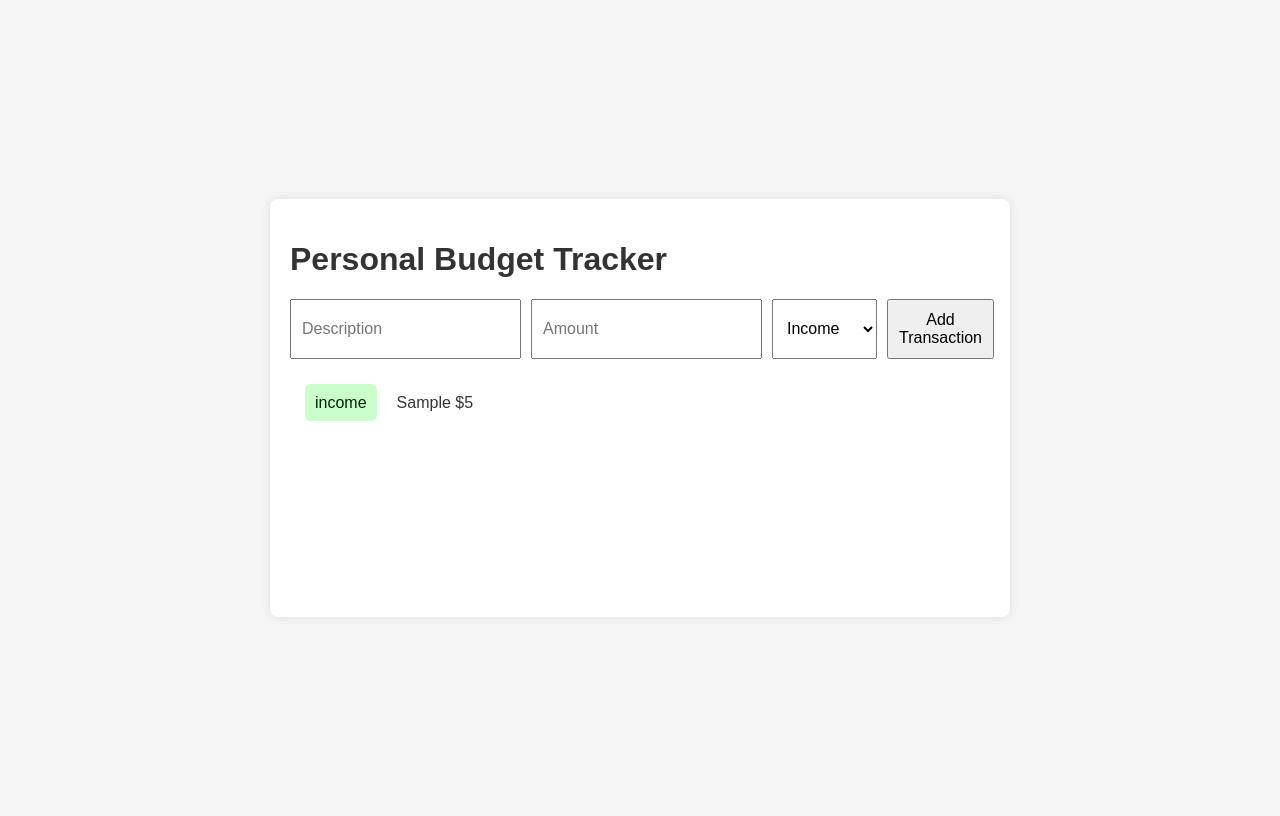
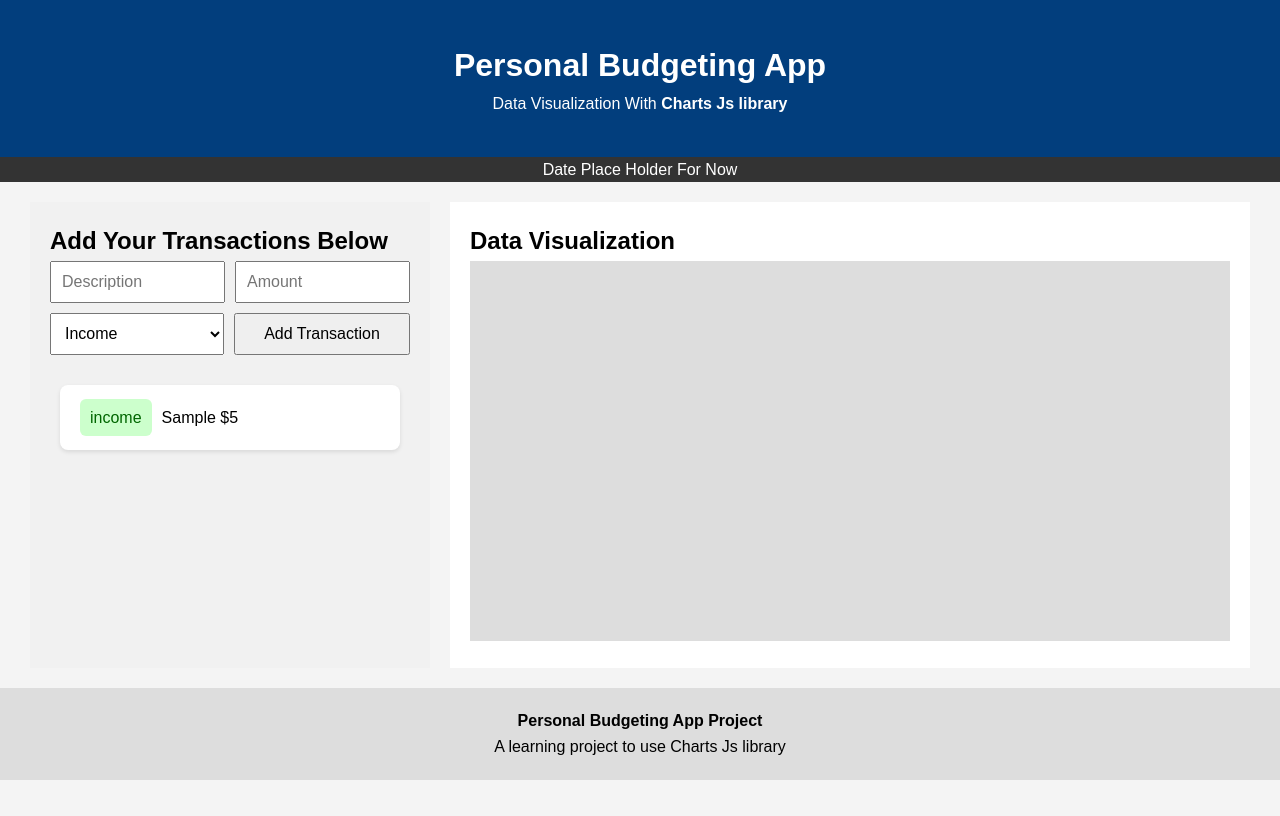
Before and after one commit to HaythamFourati/Personal-Budget-Tracker, a website built with Parcel: page index.html in a window 1280 px wide. Both pictures are taken after typing "Sample", "5" into the empty fields and a click on the button "Add Transaction". Built offline with nearby package versions, Linux system fonts and the light colour scheme.

Commit message:
fixing the app layout and main components

```diff
--- a/index.html
+++ b/index.html
@@ -8,8 +8,21 @@
     <script src="https://cdn.jsdelivr.net/npm/chart.js"></script>
   </head>
   <body>
-    <div class="container">
-      <h1>Personal Budget Tracker</h1>
+    <!-- Header -->
+    <div class="header">
+      <h1>Personal Budgeting App</h1>
+      <p>Data Visualization With <b>Charts Js library</b></p>
+    </div>
+
+    <!-- Navigation Bar -->
+    <div class="navbar">
+      <p>Date Place Holder For Now</p>
+    </div>
+
+    <!-- The flexible grid (content) -->
+    <div class="row">
+      <div class="side">
+        <h2>Add Your Transactions Below</h2>
         <form id="transaction-form">
           <input
             type="text"
@@ -26,8 +39,17 @@
         </form>
 
         <ul id="transaction-list"></ul>
+      </div>
+      <div class="main">
+        <h2>Data Visualization</h2>
+        <canvas id="myChart"></canvas>
+      </div>
+    </div>
 
-      <canvas id="myChart" width="400" max-height="200"></canvas>
+    <!-- Footer -->
+    <div class="footer">
+      <h4>Personal Budgeting App Project</h4>
+      <p>A learning project to use Charts Js library</p>
     </div>
 
     <script src="app.js"></script>
--- a/style.css
+++ b/style.css
@@ -1,26 +1,17 @@
-body {
-  font-family: Arial, sans-serif;
-  background-color: #f5f5f5;
-  color: #333;
-  display: flex;
-  justify-content: center;
-  align-items: center;
-  height: 100vh;
+/* Reset styles */
+* {
+  box-sizing: border-box;
+  margin: 0;
+  padding: 0;
 }
 
-.container {
-  width: 100%;
-  max-width: 700px;
-  background: #fff;
-  padding: 20px;
-  box-shadow: 0 0 10px rgba(0, 0, 0, 0.1);
-  border-radius: 8px;
-}
-
+/* General Form Styles */
 form {
   display: flex;
+  flex-wrap: wrap;
   gap: 10px;
   margin-bottom: 20px;
+  justify-content: center;
 }
 
 input,
@@ -28,28 +19,130 @@ select,
 button {
   padding: 10px;
   font-size: 1em;
+  flex: 1;
+  max-width: 300px;
+  min-width: 150px;
 }
 
+/* Transaction List */
 #transaction-list {
   list-style: none;
-  padding: 0;
+  padding: 10px;
+  overflow-y: auto; /* Enable vertical scrolling */
+  max-height: 400px; /* Set a fixed maximum height */
+  scrollbar-width: thin; /* Optional: For thin scrollbar (Firefox) */
 }
 
 #transaction-list li {
-  padding: 15px;
+  padding: 20px;
+  background-color: #fff;
+  margin-bottom: 10px;
+  border-radius: 8px;
+  box-shadow: 0 2px 4px rgba(0, 0, 0, 0.1);
 }
 
 #transaction-list li span {
   padding: 10px;
   border-radius: 6px;
-  margin-right: 20px;
+  margin-right: 10px;
 }
 
 .expense {
-  background-color: rgb(255, 202, 202);
-  color: rgb(109, 5, 5);
+  background-color: #ffcccc;
+  color: #a80000;
 }
+
 .income {
-  background-color: rgb(202, 255, 203);
-  color: rgb(2, 35, 2);
+  background-color: #ccffcc;
+  color: #006600;
 }
+
+/* Body Styles */
+body {
+  font-family: Arial, sans-serif;
+  background-color: #f4f4f4;
+  line-height: 1.6;
+}
+
+/* Header */
+.header {
+  padding: 40px;
+  text-align: center;
+  background-color: #023e7d;
+  color: #fff;
+}
+
+/* Navbar */
+.navbar {
+  display: flex;
+  justify-content: center;
+  background-color: #333;
+  color: white;
+}
+
+.navbar a {
+  color: #fff;
+  padding: 14px 20px;
+  text-decoration: none;
+}
+
+/* Layout Container */
+.row {
+  display: flex;
+  flex-wrap: wrap;
+  gap: 20px;
+  padding: 20px;
+  justify-content: center;
+}
+
+/* Sidebar/Left Column */
+.side {
+  flex: 1;
+  min-width: 250px;
+  max-width: 400px;
+  background-color: #f1f1f1;
+  padding: 20px;
+}
+
+/* Main Content */
+.main {
+  flex: 2;
+  min-width: 300px;
+  max-width: 800px;
+  background-color: #fff;
+  padding: 20px;
+}
+
+/* Chart */
+#myChart {
+  width: 100%;
+  max-width: 800px;
+  background-color: #ddd;
+}
+
+/* Footer */
+.footer {
+  padding: 20px;
+  text-align: center;
+  background-color: #ddd;
+}
+
+/* Responsive Design */
+@media screen and (max-width: 700px) {
+  .row {
+    flex-direction: column;
+    padding: 10px;
+  }
+
+  .side,
+  .main {
+    min-width: 100%;
+    max-width: 100%;
+  }
+
+  input,
+  select,
+  button {
+    width: 100%;
+  }
+}
```
Also changed, not shown: dist/index.html, 2 other files. Lines whose indentation alone changed are shown as unchanged.
